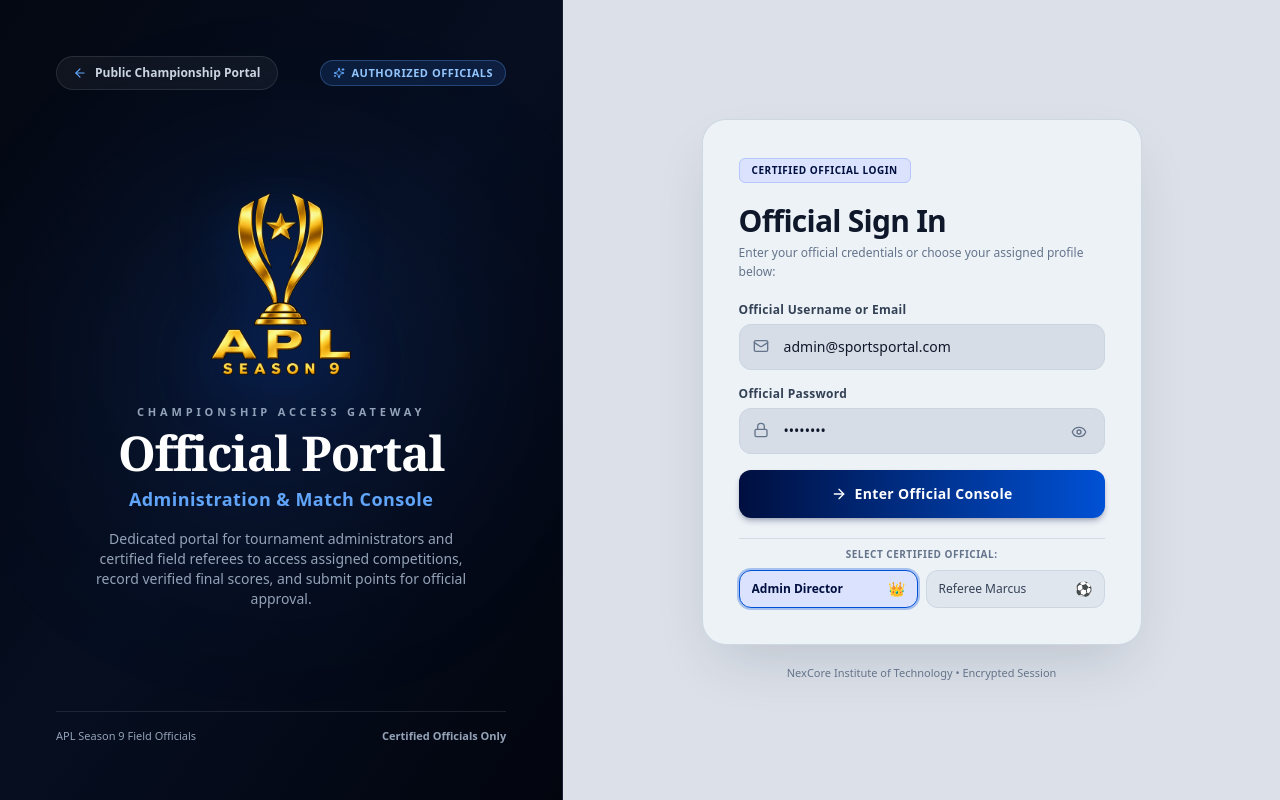
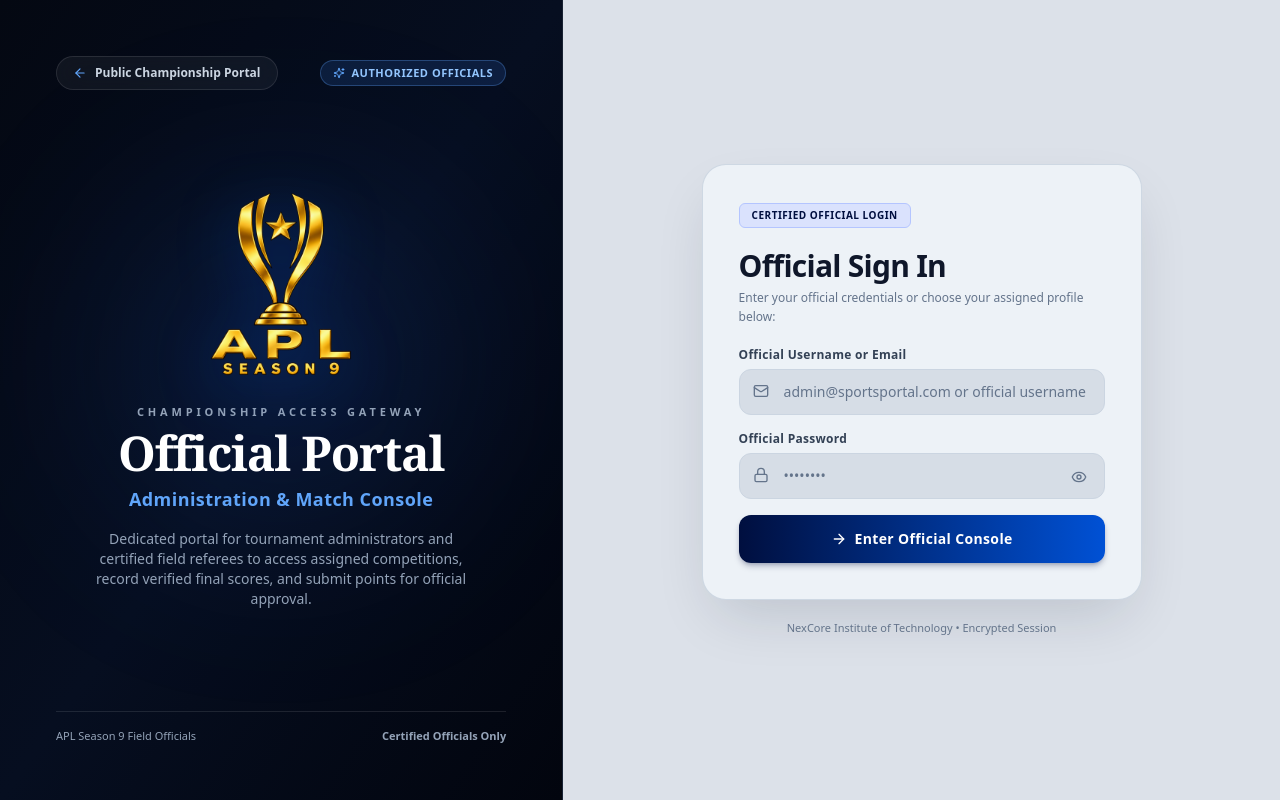
Before and after one commit to mudassir-markania/Club-Protal, a Next.js app in the folder apps/frontend/: page /login in a window 1280 px wide. Built offline with nearby package versions, Linux system fonts and the light colour scheme.

Commit message:
fix(login): remove quick official selection buttons and prefilled credentials

```diff
--- a/apps/frontend/src/app/login/page.tsx
+++ b/apps/frontend/src/app/login/page.tsx
@@ -14,59 +14,16 @@ import {
   ShieldCheck,
   Trophy,
   ArrowRight,
-  Crown,
   Sparkles,
 } from 'lucide-react';
 
-interface QuickOfficial {
-  id: string;
-  label: string;
-  name: string;
-  role: 'SUPER_ADMIN' | 'REFEREE';
-  roleBadge: string;
-  username: string;
-  email: string;
-  icon: string;
-}
-
-const OFFICIAL_ACCOUNTS: QuickOfficial[] = [
-  {
-    id: 'admin',
-    label: 'Admin Director',
-    name: 'Championship Director',
-    role: 'SUPER_ADMIN',
-    roleBadge: 'Admin',
-    username: 'admin@sportsportal.com',
-    email: 'admin@sportsportal.com',
-    icon: '👑',
-  },
-  {
-    id: 'marcus',
-    label: 'Referee Marcus',
-    name: 'Marcus Sterling',
-    role: 'REFEREE',
-    roleBadge: 'Official Referee',
-    username: 'marcus@gmail.com',
-    email: 'marcus@gmail.com',
-    icon: '⚽',
-  },
-];
-
 export default function UnifiedOfficialLoginPage() {
   const router = useRouter();
-  const [identifier, setIdentifier] = useState('admin@sportsportal.com');
-  const [password, setPassword] = useState('admin123');
+  const [identifier, setIdentifier] = useState('');
+  const [password, setPassword] = useState('');
   const [showPassword, setShowPassword] = useState(false);
-  const [selectedOfficialId, setSelectedOfficialId] = useState<string>('admin');
   const [loading, setLoading] = useState(false);
   const [error, setError] = useState<string | null>(null);
-
-  const handleSelectOfficial = (official: QuickOfficial) => {
-    setSelectedOfficialId(official.id);
-    setIdentifier(official.email);
-    setPassword(official.id === 'admin' ? 'admin123' : 'marcus123');
-    setError(null);
-  };
 
   const handleSubmit = async (e: React.FormEvent) => {
     e.preventDefault();
@@ -217,11 +174,8 @@ export default function UnifiedOfficialLoginPage() {
                   required
                   aria-invalid={!!error}
                   value={identifier}
-                  onChange={(e) => {
-                    setIdentifier(e.target.value);
-                    setSelectedOfficialId('');
-                  }}
-                  placeholder="admin@sportsportal.com or marcus@gmail.com"
+                  onChange={(e) => setIdentifier(e.target.value)}
+                  placeholder="admin@sportsportal.com or official username"
                   className="w-full pl-11 pr-4 py-3 rounded-xl bg-[#cdd5e0]/70 border border-slate-300 text-slate-900 text-sm placeholder:text-slate-500 outline-none focus:bg-white focus:border-[#0051d5] focus:ring-3 focus:ring-[#0051d5]/20 transition-all font-medium"
                 />
                 <Mail className="w-4 h-4 text-slate-500 absolute left-3.5 top-3.5 pointer-events-none" />
@@ -281,34 +235,6 @@ export default function UnifiedOfficialLoginPage() {
               )}
             </button>
           </form>
-
-          {/* Quick Official Selection Grid in Portal Blue */}
-          <div className="pt-2 border-t border-slate-300/80 space-y-2">
-            <span className="text-[10px] font-black uppercase tracking-wider text-slate-500 block text-center">
-              SELECT CERTIFIED OFFICIAL:
-            </span>
-
-            <div className="grid grid-cols-2 gap-2">
-              {OFFICIAL_ACCOUNTS.map((acc) => {
-                const isSelected = selectedOfficialId === acc.id;
-                return (
-                  <button
-                    key={acc.id}
-                    type="button"
-                    onClick={() => handleSelectOfficial(acc)}
-                    className={`py-2 px-3 rounded-xl border text-left transition-all flex items-center justify-between cursor-pointer ${
-                      isSelected
-                        ? 'bg-[#dae2fd] border-[#0051d5] text-[#000f3f] ring-2 ring-[#0051d5]/30 font-bold shadow-xs'
-                        : 'bg-[#dce3ec]/80 border-slate-300/90 text-slate-700 hover:bg-white hover:border-[#0051d5]/50'
-                    }`}
-                  >
-                    <span className="text-xs truncate">{acc.label}</span>
-                    <span className="text-sm shrink-0">{acc.icon}</span>
-                  </button>
-                );
-              })}
-            </div>
-          </div>
         </div>
 
         {/* Bottom Security / Copyright Note */}
```
